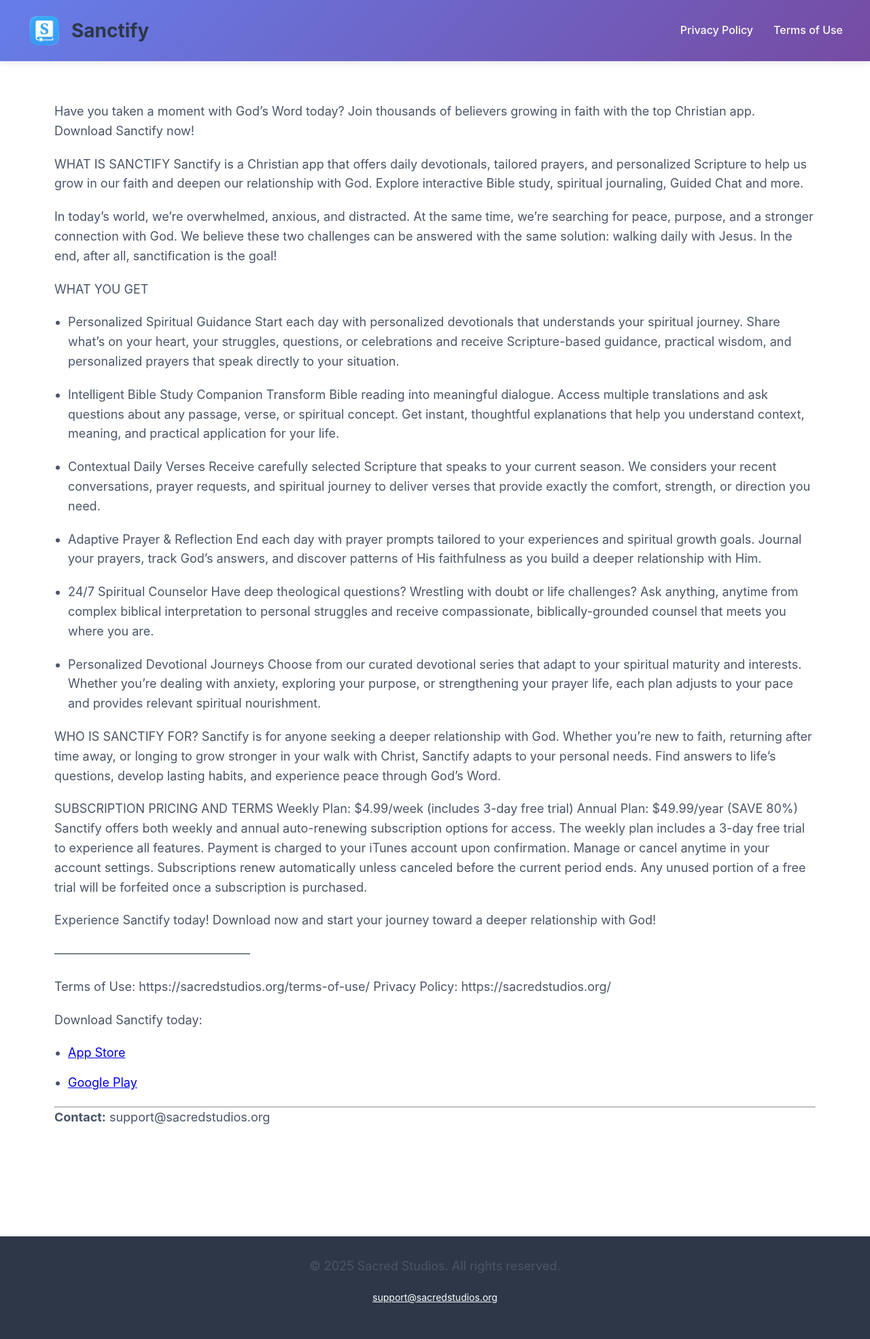
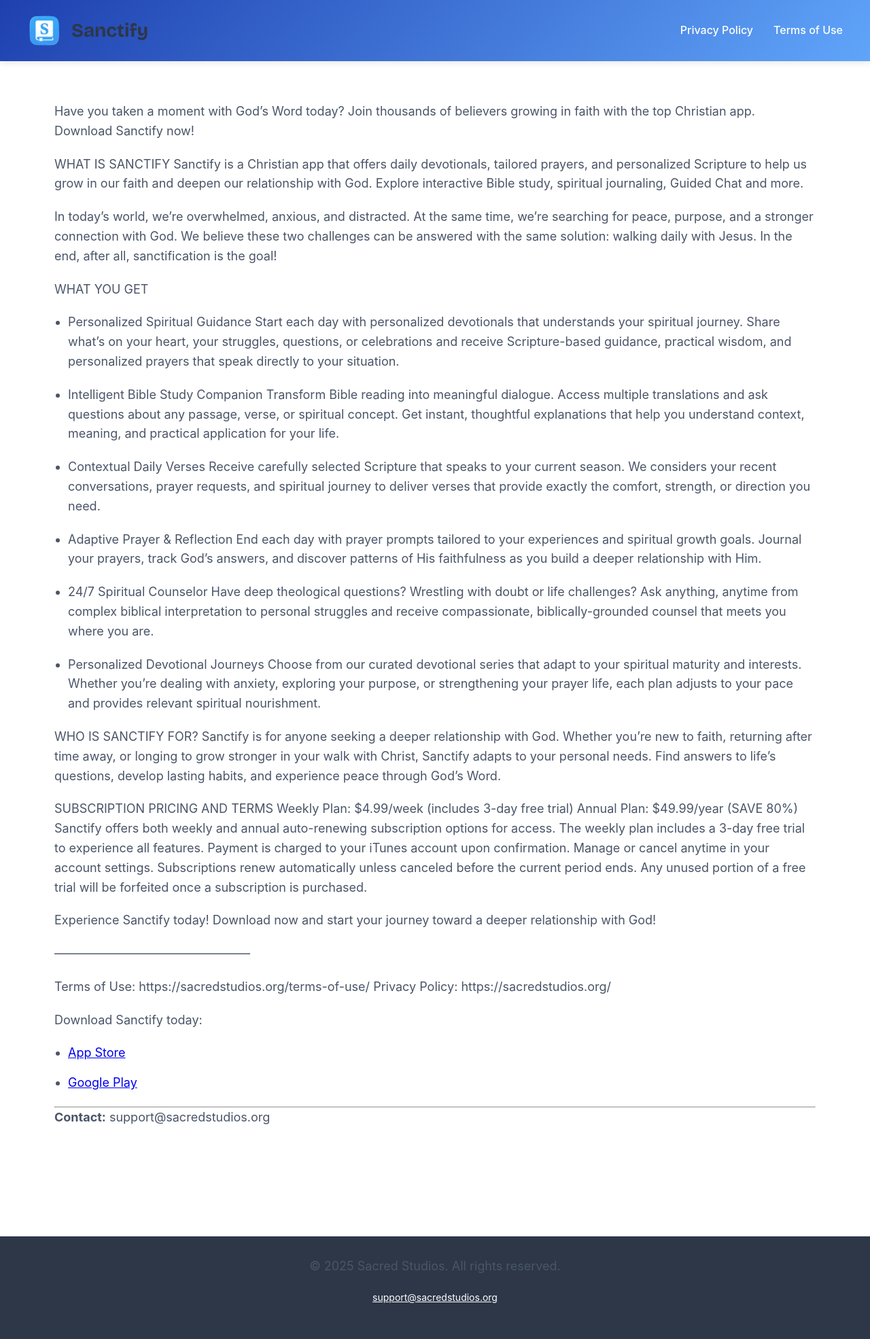
Before and after one commit to SacredStudios7/legal-pages, a Jekyll site: the page built from index.md, in a window 1280 px wide. Shown: the whole page at 68% size. Built offline with Jekyll 4.4.1, drawn with Linux system fonts in a browser that asks for light colours.

Commit message:
Update default.html

```diff
--- a/_layouts/default.html
+++ b/_layouts/default.html
@@ -4,6 +4,9 @@
     <meta charset="UTF-8">
     <meta name="viewport" content="width=device-width, initial-scale=1.0">
     <title>{{ page.title }} - Sanctify</title>
+    <link rel="preconnect" href="https://fonts.googleapis.com">
+    <link rel="preconnect" href="https://fonts.gstatic.com" crossorigin>
+    <link href="https://fonts.googleapis.com/css2?family=Bricolage+Grotesque:wght@700&display=swap" rel="stylesheet">
     <style>
         * {
             margin: 0;
@@ -18,7 +21,7 @@
         }
 
         header {
-            background: linear-gradient(135deg, #667eea 0%, #764ba2 100%);
+            background: linear-gradient(135deg, #1e40af 0%, #60a5fa 100%);
             color: white;
             padding: 20px 40px;
             box-shadow: 0 2px 10px rgba(0,0,0,0.1);
@@ -47,6 +50,7 @@
         }
 
         .site-title {
+            font-family: 'Bricolage Grotesque', sans-serif;
             font-size: 28px;
             font-weight: 700;
             margin: 0;
@@ -125,7 +129,7 @@
         }
 
         .cta-section {
-            background: linear-gradient(135deg, #667eea 0%, #764ba2 100%);
+            background: linear-gradient(135deg, #1e40af 0%, #60a5fa 100%);
             color: white;
             padding: 40px;
             border-radius: 12px;
```
